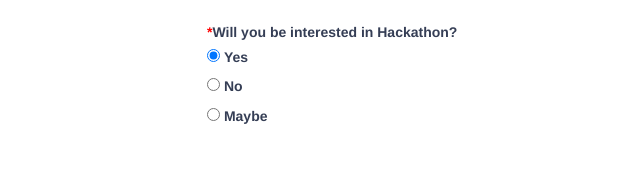
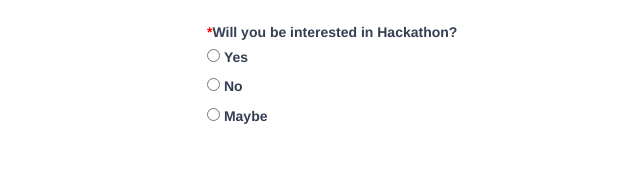
Before and after one commit to ranji121/testwintech, a website: page views/index.html in a window 1280 px wide. Shown: the part 650-834 px from the top of the page, 38-678 px from the left. Drawn offline with nearby package versions, Linux system fonts and the light colour scheme; files that its build step writes are made by us from their sources; files whose address does not match are found by name.

Commit message:
UI Changes

```diff
--- a/views/index.html
+++ b/views/index.html
@@ -72,7 +72,7 @@
 					<br/>
 					<b><span style="color:#FF0000">*</span>Will you be interested in Hackathon?</b>
 					<div class="form-check">
-						<input class="form-check-input" type="radio" name="fieldinterested" id="fieldinterested1" value="yes" onclick="ShowDiv()" checked="checked">
+						<input class="form-check-input" type="radio" name="fieldinterested" id="fieldinterested1" value="yes" onclick="ShowDiv()">
 						<label class="form-check-label" for="exampleRadios1">Yes</label>
 					</div>
 					<div class="form-check">
@@ -109,7 +109,7 @@
 						<input class="form-check-input" type="radio" name="fieldproject" id="fieldproject2" value="cognitive_traffic_analysis">
 						<label class="form-check-label" for="exampleRadios2"><a href="https://developer.ibm.com/patterns/create-a-real-time-object-detection-app-using-watson-machine-learning/" target="_blank">Cognitive Traffic Analysis</a></label><br/>
 						<h6>Identifying impact of U-turn on traffic density using image processing and object detection</h6>
-						</div>
+					</div>
 					<div class="form-check">
 						<input class="form-check-input" type="radio" name="fieldproject" id="fieldproject3" value="loan_credit">
 						<label class="form-check-label" for="exampleRadios3">Loan Credit Default Risk Prediction</label>
@@ -125,7 +125,7 @@
 					</div>
 					<br/>
 				</div>
-
+		</form>
 
 		</div>
 		<br/>
@@ -134,7 +134,7 @@
 			<br/>
 		</div>
 
-		</form>
+
 	</div>
 
 	</div>
```
